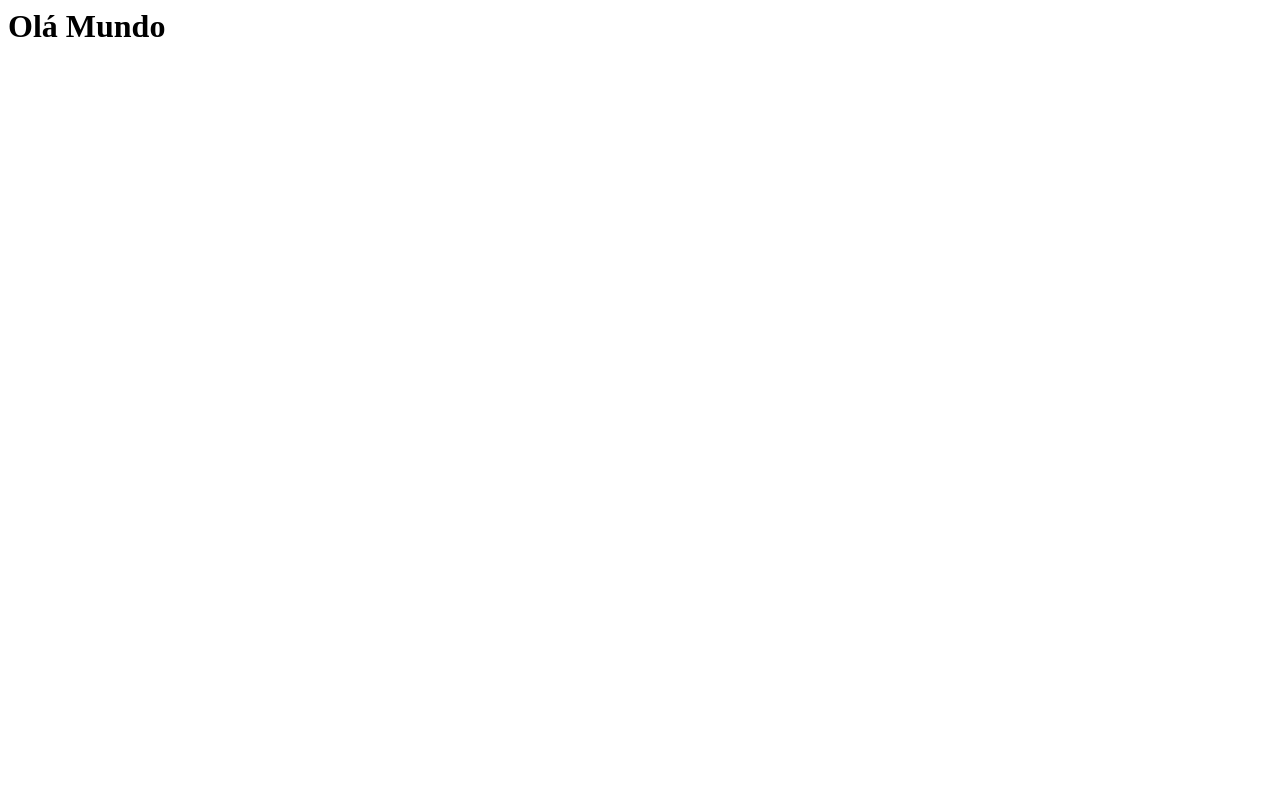
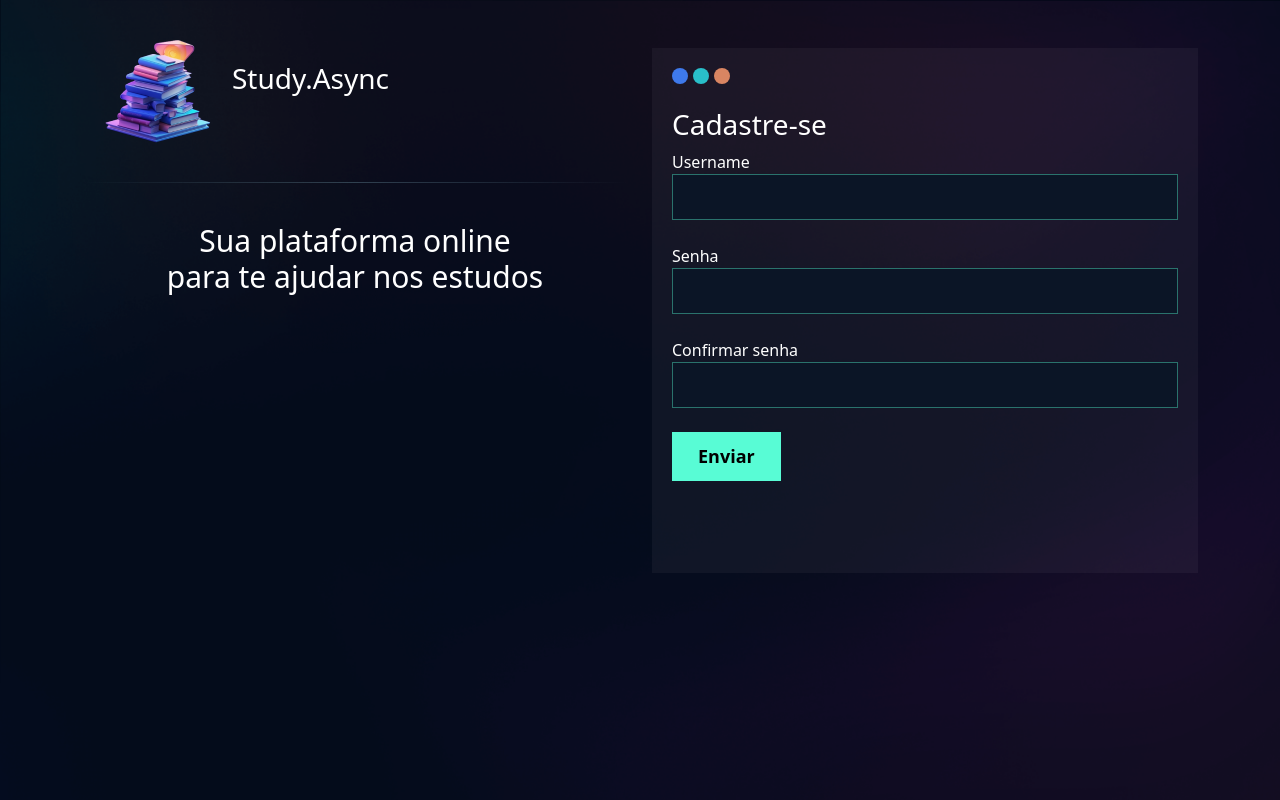
Before and after one commit to Jose-Humberto-07/aplication-poll-psw-wiht-django, a Django app: page /usuarios/cadastro/ in a window 1280 px wide. Before the commit the page is almost empty. Run offline with Django 5.2, Linux system fonts and the light colour scheme.

Commit message:
interface cadastro finalizado

```diff
--- a/templates/base.html
+++ b/templates/base.html
@@ -5,10 +5,13 @@
     <meta charset="utf-8">
     <meta name="viewport" content="width=device-width, initial-scale=1">
     <link href="https://cdn.jsdelivr.net/npm/bootstrap@5.3.2/dist/css/bootstrap.min.css" rel="stylesheet">
+    <link href="{% static 'geral/css/base.css' %}" rel="stylesheet">
     <title>Study Async</title>
     {% block 'cabecalho' %} {% endblock %}
   </head>
   <body>
+
+
     {% block 'conteudo' %}{% endblock %}
     <script src="https://cdn.jsdelivr.net/npm/bootstrap@5.3.2/dist/js/bootstrap.bundle.min.js"></script>
   </body>
--- /dev/null
+++ b/templates/static/geral/css/base.css
@@ -0,0 +1,15 @@
+:root{
+
+    --main-color: #0b1526;
+    --dark-color: #000716;
+    --secondary-dark-color: rgb(15, 2, 26);
+    --light-color: #00c1f3;
+    --contrast-color: #f4c96b;
+    --differential-color: #58fcd5;
+
+}
+
+body{
+    background-color: var(--dark-color) !important;
+    color: white !important;
+}
--- /dev/null
+++ b/templates/static/usuarios/css/cadastro.css
@@ -0,0 +1,84 @@
+*{
+    margin: 0;
+    padding: 0;
+}
+
+.bg1{
+
+    background-image: url('/static/usuarios/img/bg1.png') !important;
+    height: 100vh;
+    background-size: cover;
+
+}
+
+.titulo-fonte{
+    margin-top: 20px;
+}
+
+.box-titulo{
+    display: flex;
+}
+
+.divisor{
+    border: 0;
+    height: 1px;
+    background-image: linear-gradient(to right, transparent, rgb(162, 219, 236), transparent);
+    display: block;
+
+}
+
+.tac{
+    text-align: center;
+}
+
+.box-form{
+    padding: 20px;
+    background-color: rgba(217,217,217, .05);
+    color: white !important;
+}
+
+.box-circle{
+    display: flex;
+    gap: 5px;
+
+}
+
+.circle{
+    width: 16px;
+    height: 16px;
+    border-radius: 8px;
+}
+
+.c1{
+    background-color: #3E79EB;
+}
+
+.c2{
+    background-color: #29BFC9;
+}
+
+.c3{
+    background-color: #D98562
+}
+
+.input-form{
+    background-color: #0b1526;
+    padding: 10px;
+    border: none;
+    border: 1px solid rgba(88, 252, 213, .4);
+    color: white;
+    outline: 0;
+    width: 100%;
+
+}
+
+.btn-cadastro{
+    padding: 10px;
+    background-color: #58fcd5;
+    border: none;
+    border: 1px solid #58fcd5;
+    font-size: 18px;
+    font-weight: bold;
+    padding-left: 25px;
+    padding-right: 25px;
+}
--- a/usuarios/templates/cadastro.html
+++ b/usuarios/templates/cadastro.html
@@ -1 +1,66 @@
-<h1>Olá Mundo</h1>
+{% extends 'base.html' %}
+{% load static %}
+
+{% block 'cabecalho' %}
+    <link href="{% static 'usuarios/css/cadastro.css' %}" rel="stylesheet">
+{% endblock %}
+
+{% block 'conteudo' %}
+
+    <div class="bg1">
+        <div class="container">
+            <div class="row">
+                <div class="col-md">
+                    <div class="box-titulo">
+                        <div class="box-titulo-item">
+                            <img src="{% static 'usuarios/img/logo.png' %}">
+                        </div>
+                        <div style="margin-top: auto; margin-bottom: auto;" class="box-titulo-item">
+                            <h3 >Study.Async</h3>
+                        </div>
+                    </div>
+                    <hr class="divisor">
+                    <br>
+                    <div class="tac">
+                        <h4 style="font-size: 30px">Sua plataforma online<br> para te ajudar nos estudos</h4>
+                    </div>
+
+                </div>
+                <div class="col-md">
+                    <br>
+                    <br>
+                    <div class="box-form">
+                        <div class="box-circle">
+                            <div class="circle c1"></div>
+                            <div class="circle c2"></div>
+                            <div class="circle c3"></div>
+                        </div>
+                        <br>
+                        <h3>Cadastre-se</h3>
+                        <form action="{% url 'cadastro' %}" method="POST">{% csrf_token %}
+                            <label>Username</label>
+                            <input type="text" class="input-form" name="username" id="">
+                            <br>
+                            <br>
+                            <label>Senha</label>
+                            <input type="password" class="input-form" name="senha" id="">
+                            <br>
+                            <br>
+                            <label>Confirmar senha</label>
+                            <input type="password" class="input-form" name="confirmar_senha" id="">
+                            <br>
+                            <br>
+                            <input type="submit" value="Enviar" class="btn-cadastro">
+                            <br>
+                            <br>
+                            <br>
+                            <br>
+                        </form>
+                    </div>
+
+                </div>
+            </div>
+        </div>
+    </div>
+
+{% endblock 'conteudo' %}
```
Also changed, not shown: study_async/settings.py (+6 -1 lines), db.sqlite3, templates/static/usuarios/img/bg1.png (added), templates/static/usuarios/img/logo.png (added), 1 other file.
